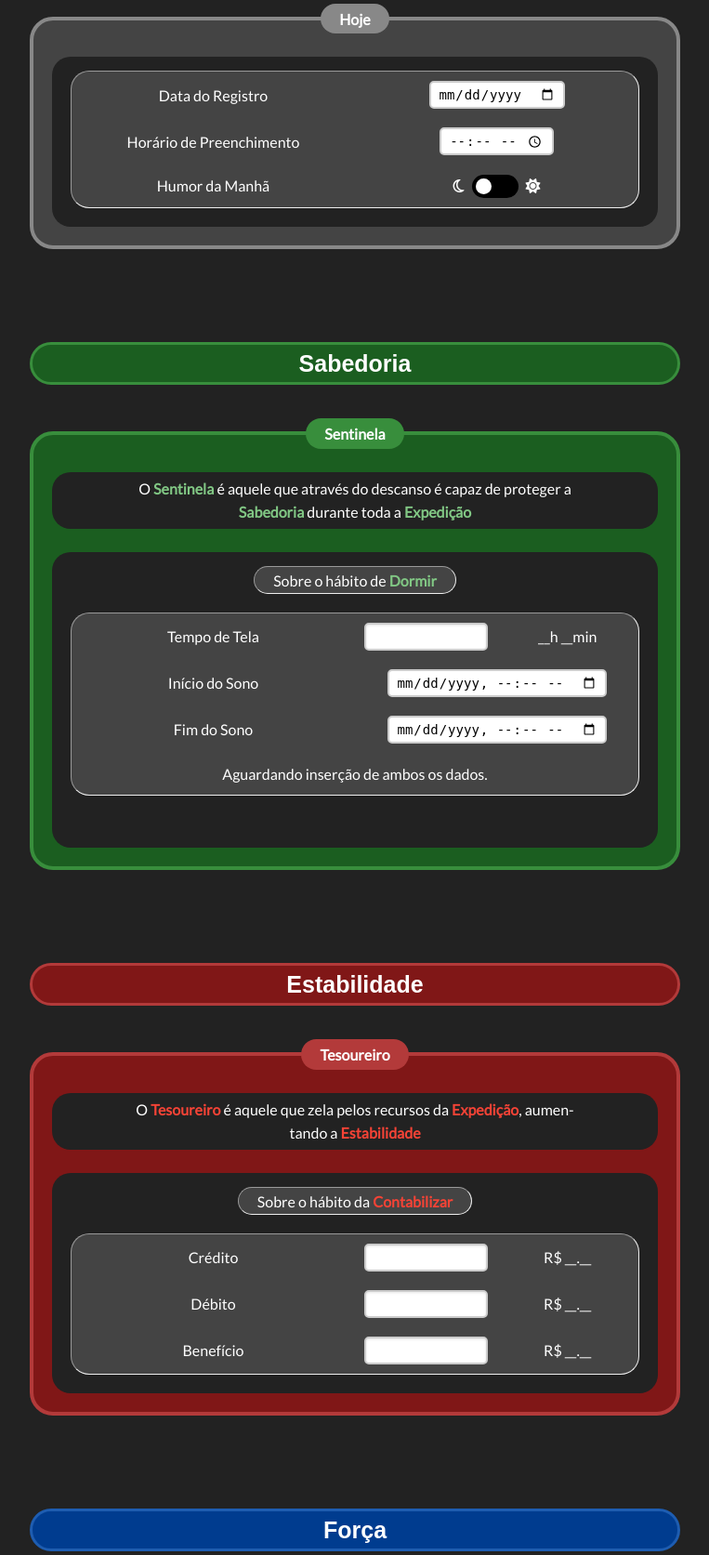
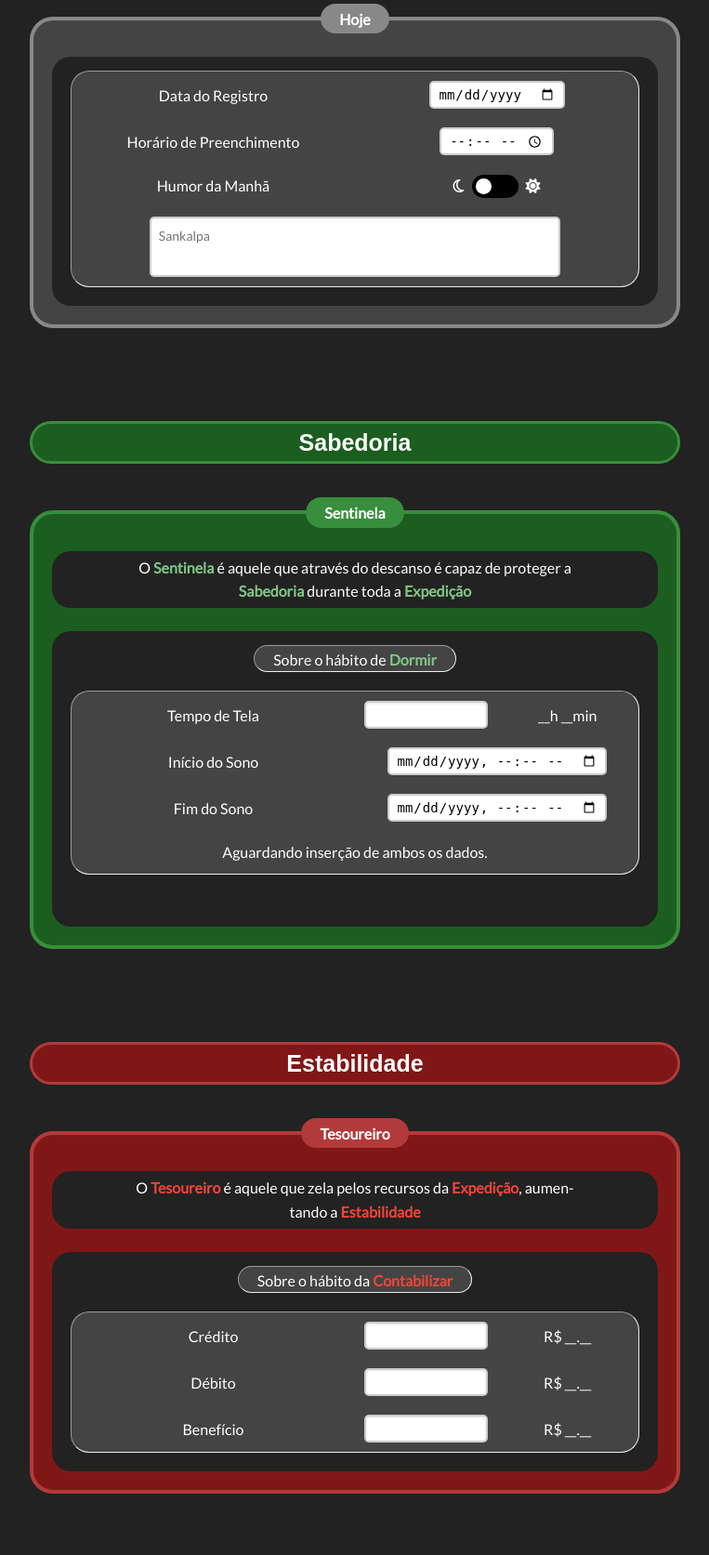
Before and after one commit to Matheus-Homem/EnduranceProject, a Flask app: page /form/morning/ in a window 1280 px wide. Shown: the part 298-1971 px from the top of the page at 93% size, without its empty margins (258-1021 px from the left). Run offline with Flask 3, Linux system fonts and the light colour scheme; some libraries are stand-ins or nearby versions.

Commit message:
feat: add sankalpa textarea to morning form

```diff
--- a/src/web/templates/partlets/header_morning.html
+++ b/src/web/templates/partlets/header_morning.html
@@ -23,6 +23,25 @@
                     <input type="hidden" id="input_header_morningHumor" name="toggle_header_morningHumor" value="False">
                 </div>
             </div>
+            <div class="flex-row">
+                <div class="flex-cell cell-100">
+                    <textarea id="text_sankalpa" placeholder="Sankalpa"></textarea>
+                </div>
+            </div>
         </div>
     </div>
 </div>
+<script>
+        document.getElementById('text_sankalpa').addEventListener('blur', function() {
+
+        var input = document.createElement('input');
+
+        input.type = 'hidden';
+        input.name = 'textarea_header_sankalpa';
+        input.value = this.value;
+
+        var container = this.parentNode;
+
+        container.appendChild(input);
+    });
+</script>
```
